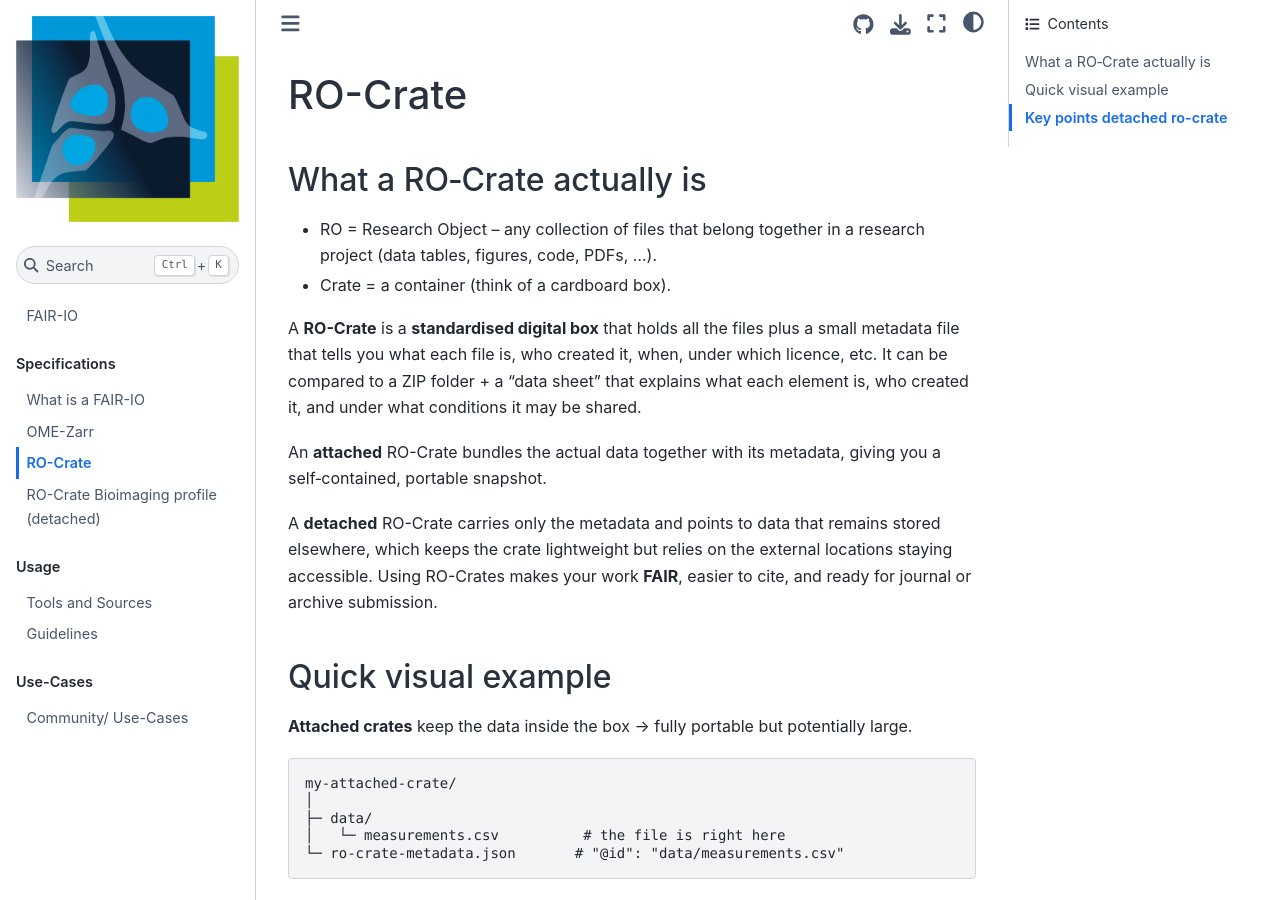
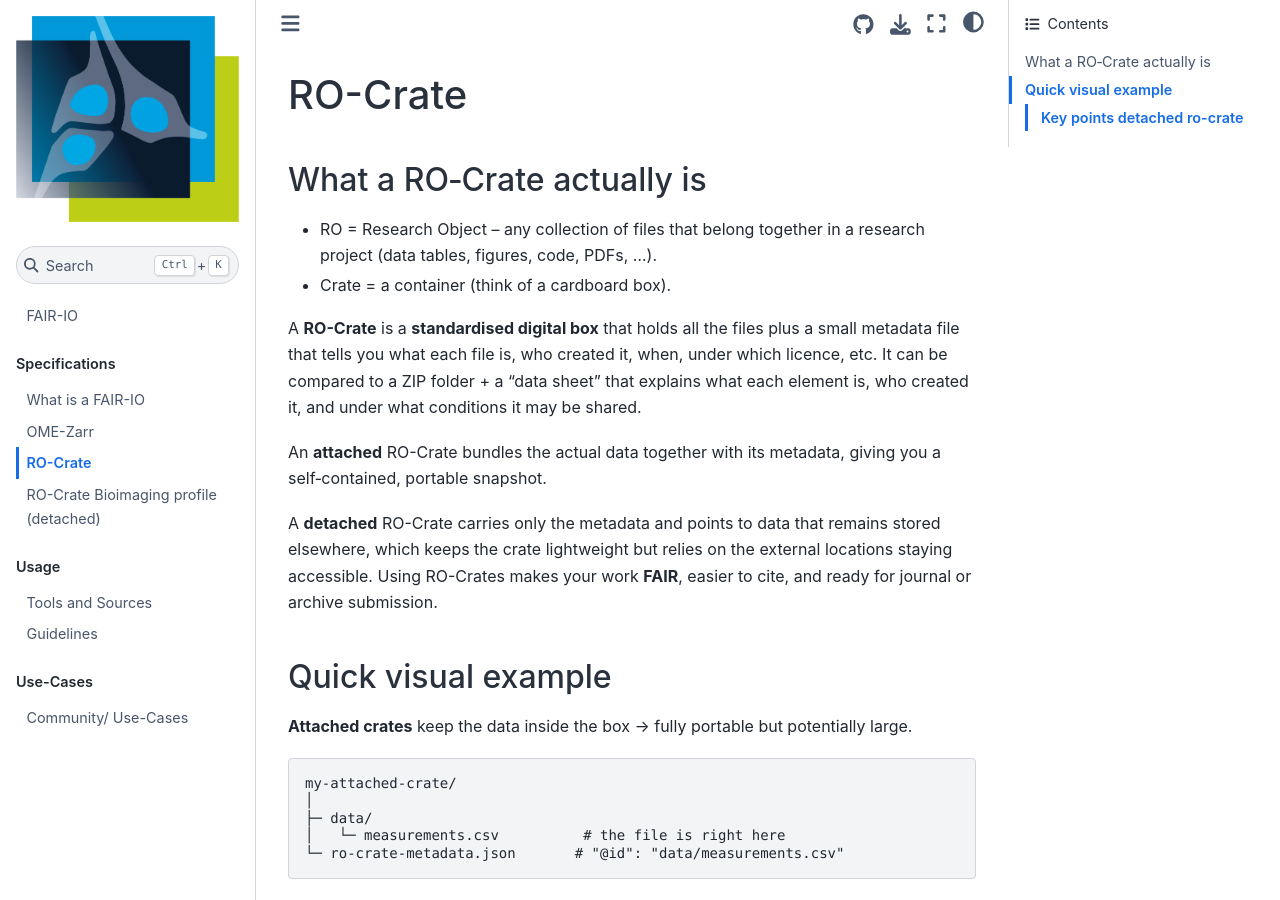
Before and after one commit to NFDI4BIOIMAGE/FAIR-IO, a Jupyter Book: the page built from docs/specification/ro-crate.md, in a window 1280 px wide and 900 px high. Built offline with Jupyter Book 1.0.4 settings and Sphinx 7.4.7 and the Sphinx Book theme 1.1.4, drawn with Linux system fonts in a browser that asks for light colours.

Commit message:
change header levels

````diff
--- a/docs/specification/ro-crate.md
+++ b/docs/specification/ro-crate.md
@@ -1,6 +1,6 @@
 # RO-Crate
 
-### What a RO‑Crate actually is
+## What a RO‑Crate actually is
 
 * RO = Research Object – any collection of files that belong together in a research project (data tables, figures, code, PDFs, …).
 * Crate = a container (think of a cardboard box).
@@ -14,7 +14,7 @@ An **attached** RO-Crate bundles the actual data together with its metadata, giv
 A **detached** RO-Crate carries only the metadata and points to data that remains stored elsewhere, which keeps the crate lightweight but relies on the external locations staying accessible.
 Using RO-Crates makes your work **FAIR**, easier to cite, and ready for journal or archive submission.
 
-### Quick visual example
+## Quick visual example
 **Attached crates** keep the data inside the box → fully portable but potentially large.
 ```
 my-attached-crate/
````
